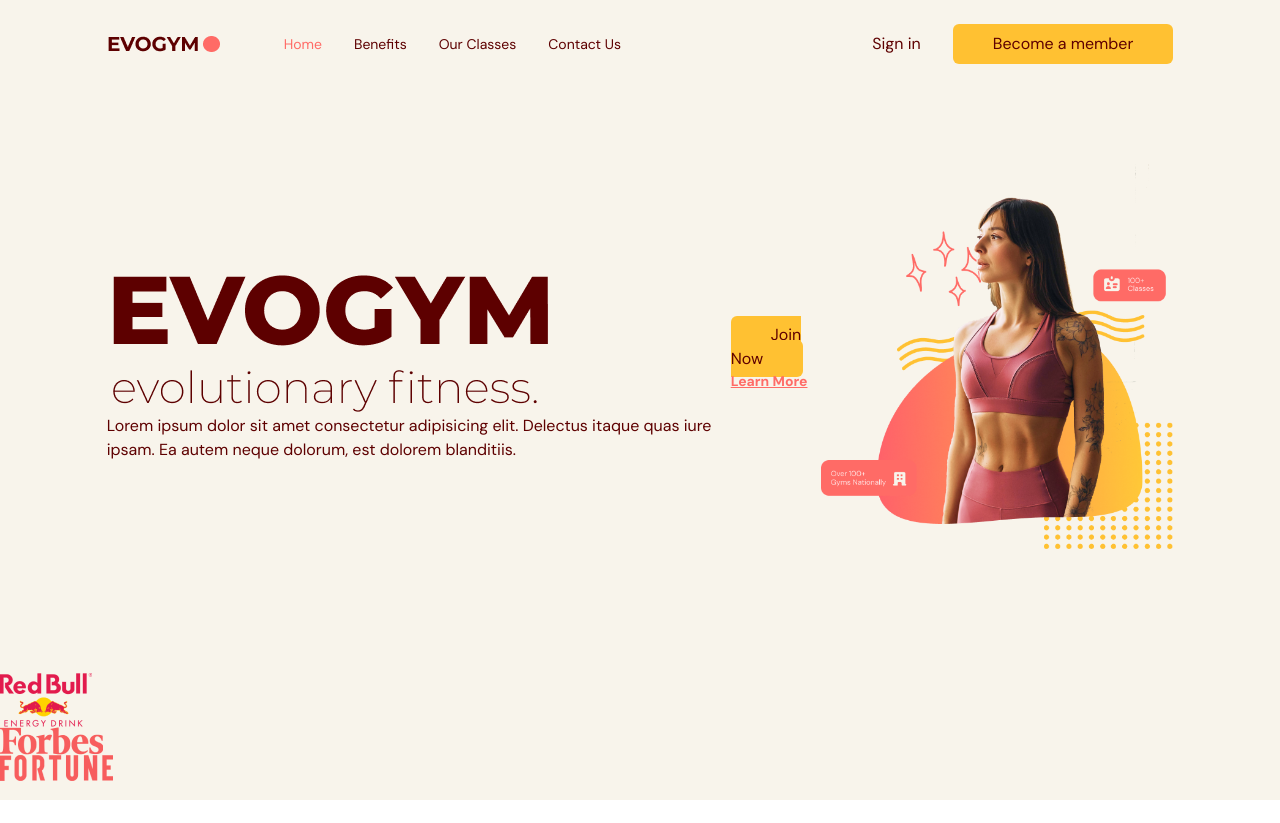
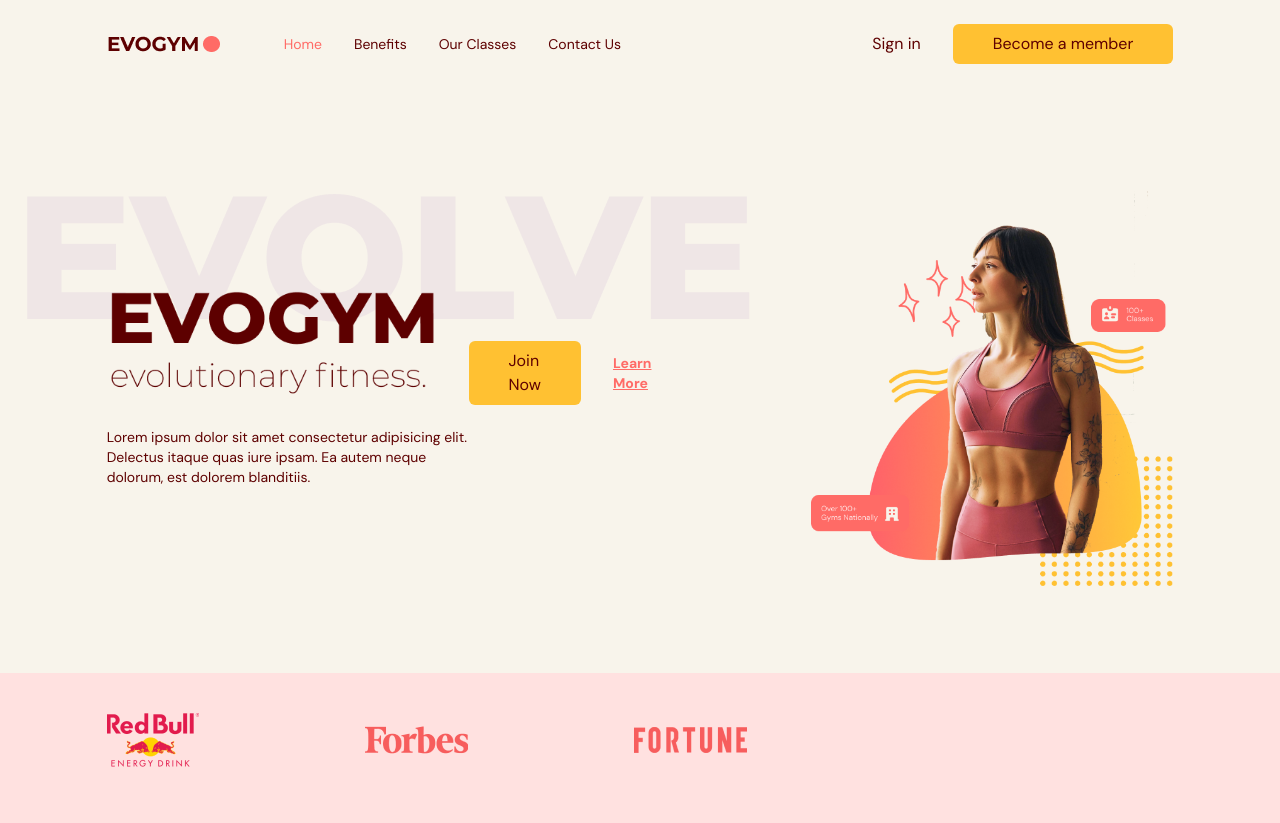
Before and after one commit to kujerocoding/typescript-practice, a React (Vite) app: page / in a window 1280 px wide. Before the commit the page ends 800 px from the top, so only its background shows below. Built offline with nearby package versions, Linux system fonts and the light colour scheme.

Commit message:
Add styles to the home elements

```diff
--- a/src/scenes/home/index.tsx
+++ b/src/scenes/home/index.tsx
@@ -21,20 +21,20 @@
       {/* HEADER AND IMAGE */}
       <div className='md:flex mx-auto w-5/6 items-center justify-center md:h-5/6'>
         {/* MAIN HEADER*/}
-        <div>
+        <div className='z-10 mt-32 md:basis-3/5'>
           {/* HEADER */}
-          <div>
-              <div>
-                <div>
+          <div className='md:-mt-20'>
+              <div className='relative'>
+                <div className='before:absolute before:-top-20 before:-left-20 before:z-[-1] before:content-evolvetext'>
                   <img src={HomePageText} alt="home-page-text" />
                 </div>
-                  <p>Lorem ipsum dolor sit amet consectetur adipisicing elit. Delectus itaque quas iure ipsam. Ea autem neque dolorum, est dolorem blanditiis.
+                  <p className='mt-8 text-sm'>Lorem ipsum dolor sit amet consectetur adipisicing elit. Delectus itaque quas iure ipsam. Ea autem neque dolorum, est dolorem blanditiis.
                   </p>
               </div>
             </div>
         </div>
         {/* ACTIONS */}
-        <div>
+        <div className='mt-8 flex items-center gap-8 md:justify-start'>
           <ActionButton setSelectedPage={setSelectedPage}>
             Join Now
           </ActionButton>
@@ -45,15 +45,15 @@
           </AnchorLink>
         </div>
          {/* IMAGE */}
-        <div>
+        <div className='flex basis-3/5 justify-center md:z-10 md:ml-40 md:mt-16 md:justify-end'>
           <img src={HomePageGraphic} alt="home-pageGraphic" />
         </div>
       </div>
       {/* SPONSORS */}
       {isAboveMediumScreens && (
-        <div>
-            <div>
-              <div>
+        <div className='h-[150px] w-full bg-primary-100 py-10'>
+            <div className='mx-auto w-5/6'>
+              <div className='flex w-3/5 items-center justify-between gap-8'>
                 <img src={SponsorRedBull} alt="redbull-sponsor" />
                 <img src={SponsorForbes} alt="forbes-sponsor" />
                 <img src={SponsorFortune} alt="fortune-sponsor" />
```
